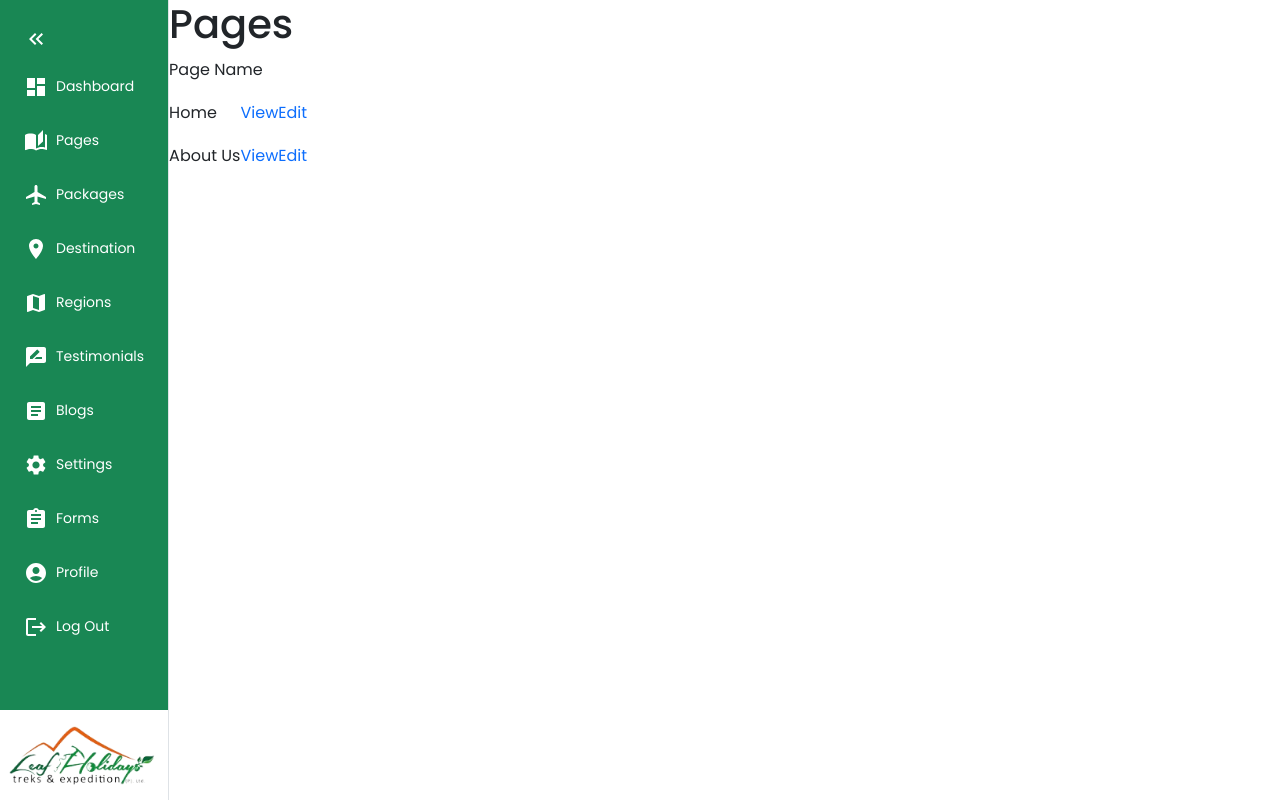
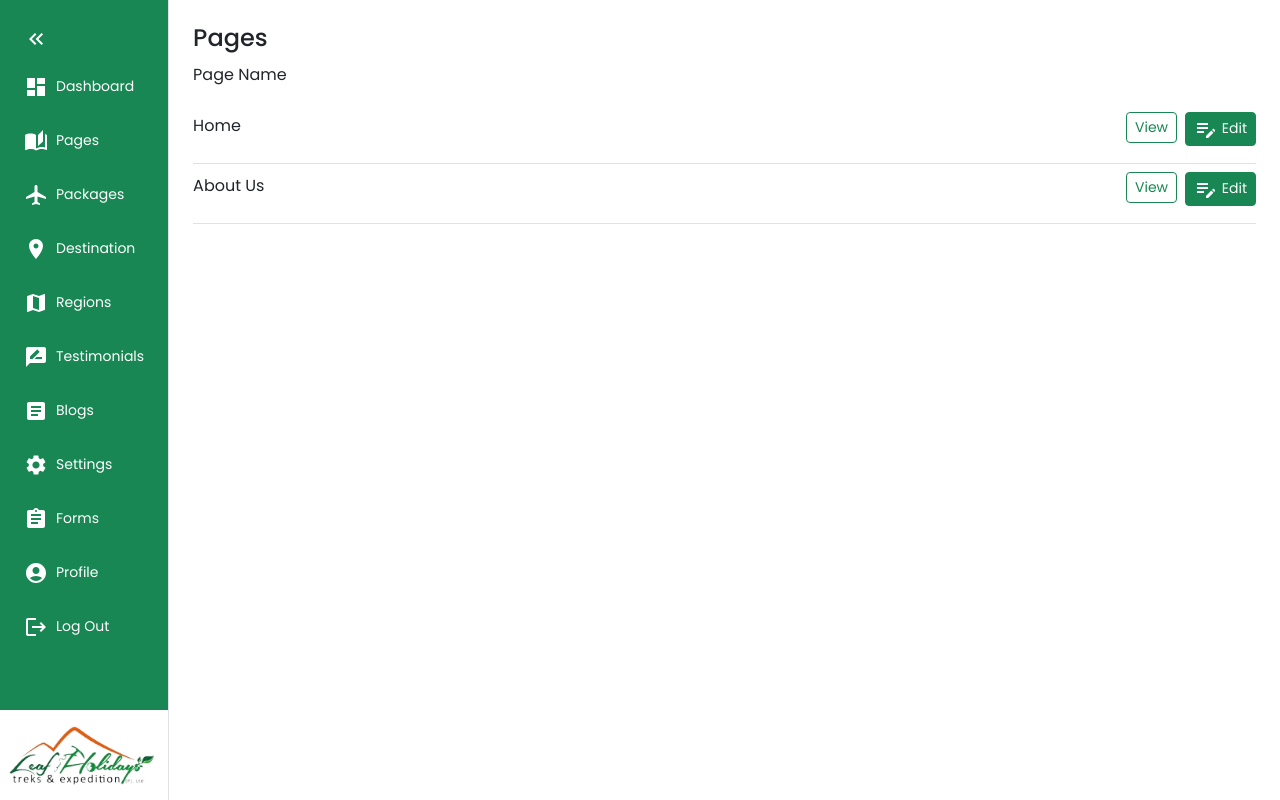
Before and after one commit to gurungbsal18/leaf-holiday, a Next.js app: page /admin/pages in a window 1280 px wide. Built offline with nearby package versions, Linux system fonts and the light colour scheme.

Commit message:
dashbaord UI updated

```diff
--- a/src/app/(admin-routes)/admin/blogs/page.jsx
+++ b/src/app/(admin-routes)/admin/blogs/page.jsx
@@ -21,7 +21,7 @@ export default function Blog() {
   };
 
   return (
-    <div>
+    <div className="dashboard-content-section p-4">
       <AdminPages data={data} />
     </div>
   );
--- a/src/app/(admin-routes)/admin/pages/page.jsx
+++ b/src/app/(admin-routes)/admin/pages/page.jsx
@@ -1,29 +1,40 @@
 import Link from "next/link";
+import EditNoteIcon from "@mui/icons-material/EditNote";
 
 export default function Pages() {
   return (
-    <div>
-      <h1>Pages</h1>
+    <div className="dashboard-content-section p-4">
+      <h4>Pages</h4>
       <div>
         <div>
           <p>Page Name</p>
         </div>
-        <div className="d-flex justify-content-between ">
+        <div className="d-flex justify-content-between border-bottom py-2">
           <p>Home</p>
-          <div className="d-flex">
+          <div className="d-flex gap-2">
             <Link href="/" target="_blank">
-              View
+              <button className="btn btn-sm btn-outline-success">View</button>
             </Link>
-            <Link href="/admin/pages/home">Edit</Link>
+            <Link href="/admin/pages/home">
+              <button className="btn btn-sm btn-success">
+                {" "}
+                <EditNoteIcon /> Edit
+              </button>
+            </Link>
           </div>
         </div>
-        <div className="d-flex justify-content-between">
+        <div className="d-flex justify-content-between border-bottom py-2">
           <p>About Us</p>
-          <div className="d-flex">
+          <div className="d-flex gap-2">
             <Link href="/aboutus" target="_blank">
-              View
+              <button className="btn btn-sm btn-outline-success">View</button>
             </Link>
-            <Link href="/admin/pages/aboutUs">Edit</Link>
+            <Link href="/admin/pages/aboutUs">
+              <button className="btn btn-sm btn-success">
+                {" "}
+                <EditNoteIcon /> Edit
+              </button>
+            </Link>
           </div>
         </div>
       </div>
--- a/src/app/scss/_custom-table.scss
+++ b/src/app/scss/_custom-table.scss
@@ -4,18 +4,30 @@ table {
   width: 100%;
 }
 
-  table td, table th {
+table td,
+table th {
   padding: 8px;
   text-align: center;
 }
 
-  table tr:nth-child(even){background-color: #f2f2f2;}
+table tr:nth-child(even) {
+  background-color: #f2f2f2;
+}
 
-  table tr:hover {background-color: #ddd;}
+table tr:hover {
+  background-color: #ddd;
+}
 
 table th {
   padding-top: 12px;
   padding-bottom: 12px;
-    background-color: #04AA6D;
+  background-color: #04aa6d;
   color: white;
 }
+
+.dashboard-table {
+  th,
+  td {
+    text-align: left;
+  }
+}
```
Also changed, not shown: src/components/ui/Table.jsx (+21 -21 lines), 1 other file (tests, documents, lock files or other folders). Lines whose indentation alone changed are shown as unchanged.
